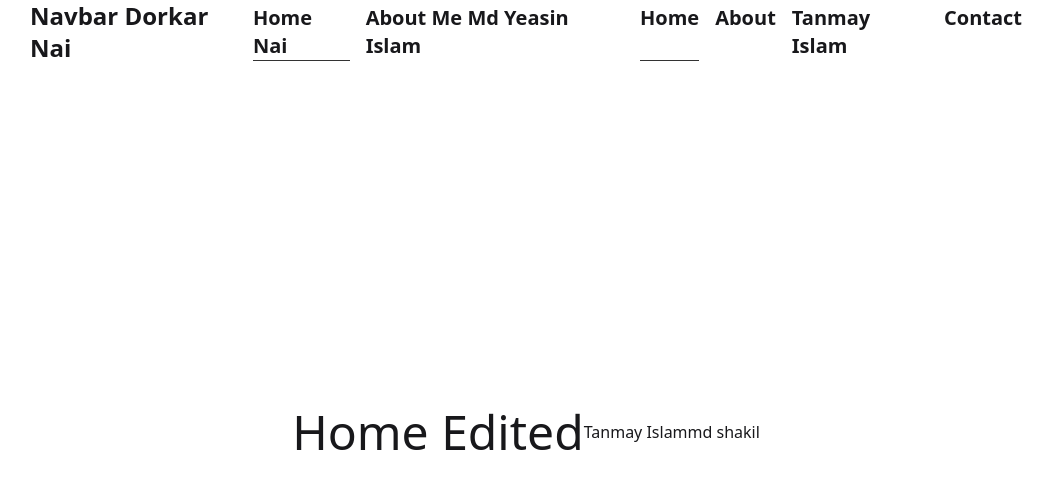
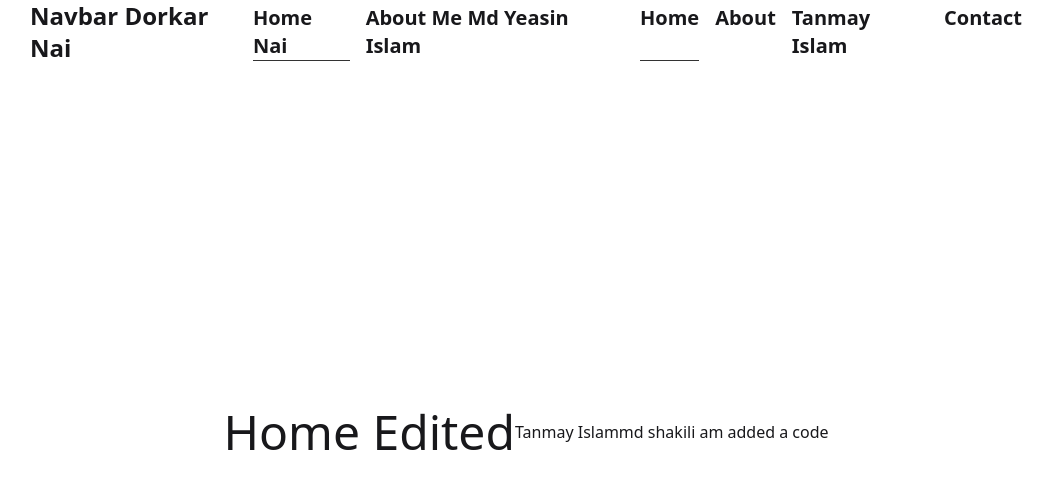
Before and after one commit to shakilsarkar12/group-project, a React (Vite) app: page / in a window 1280 px wide. Shown: the top 488 px of the page, without its empty margins (114-1167 px from the left). Built offline with nearby package versions, Linux system fonts and the light colour scheme.

Commit message:
add new heading to Home component

```diff
--- a/src/Components/Home/Home.jsx
+++ b/src/Components/Home/Home.jsx
@@ -6,6 +6,7 @@ const Home = () => {
             <h1 className='text-5xl'>Home Edited</h1>
             <h1>Tanmay Islam</h1>
             <h1>md shakil</h1>
+            <h2>i am added a code</h2>
 
         </div>
     );
```
